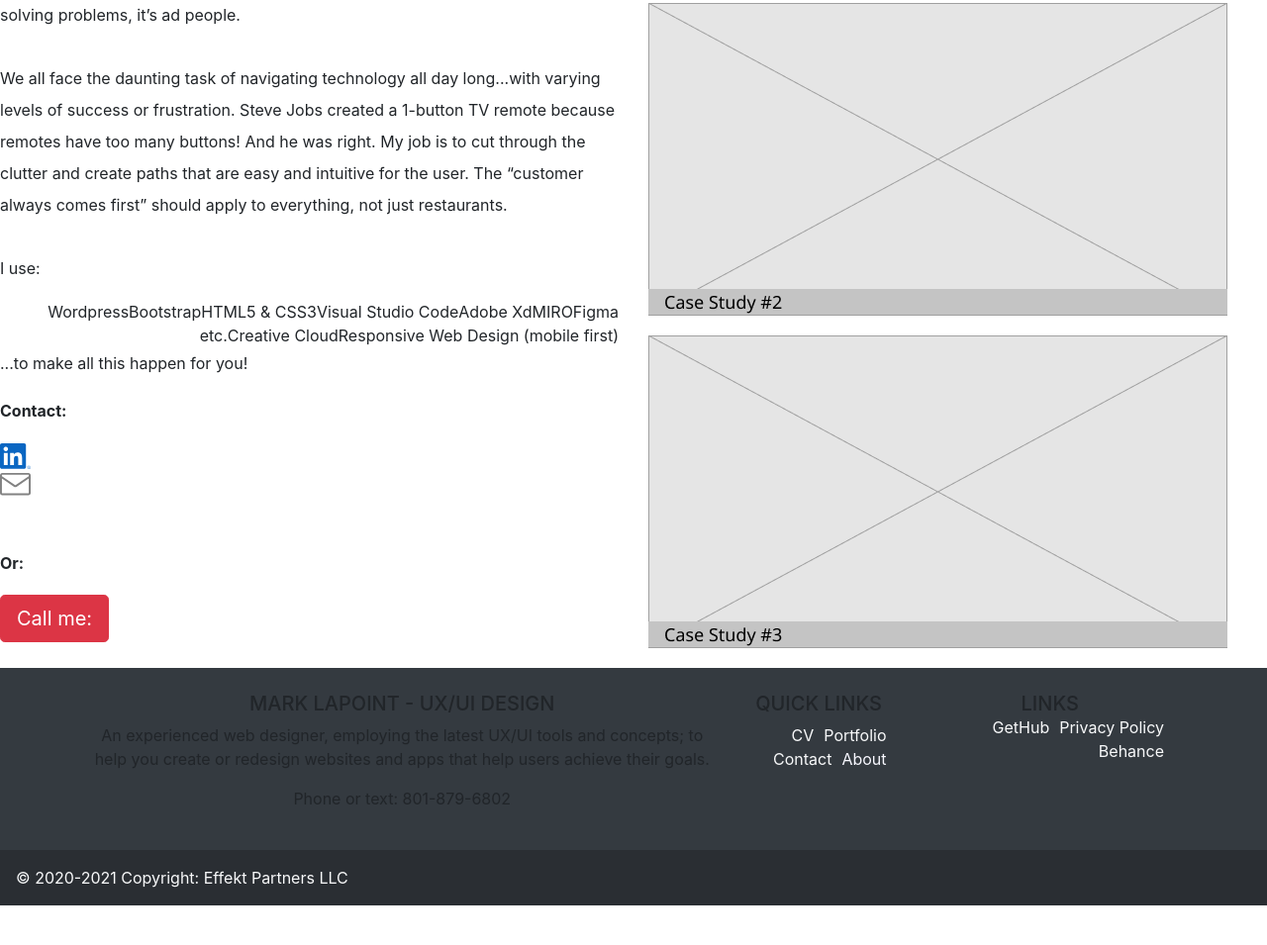
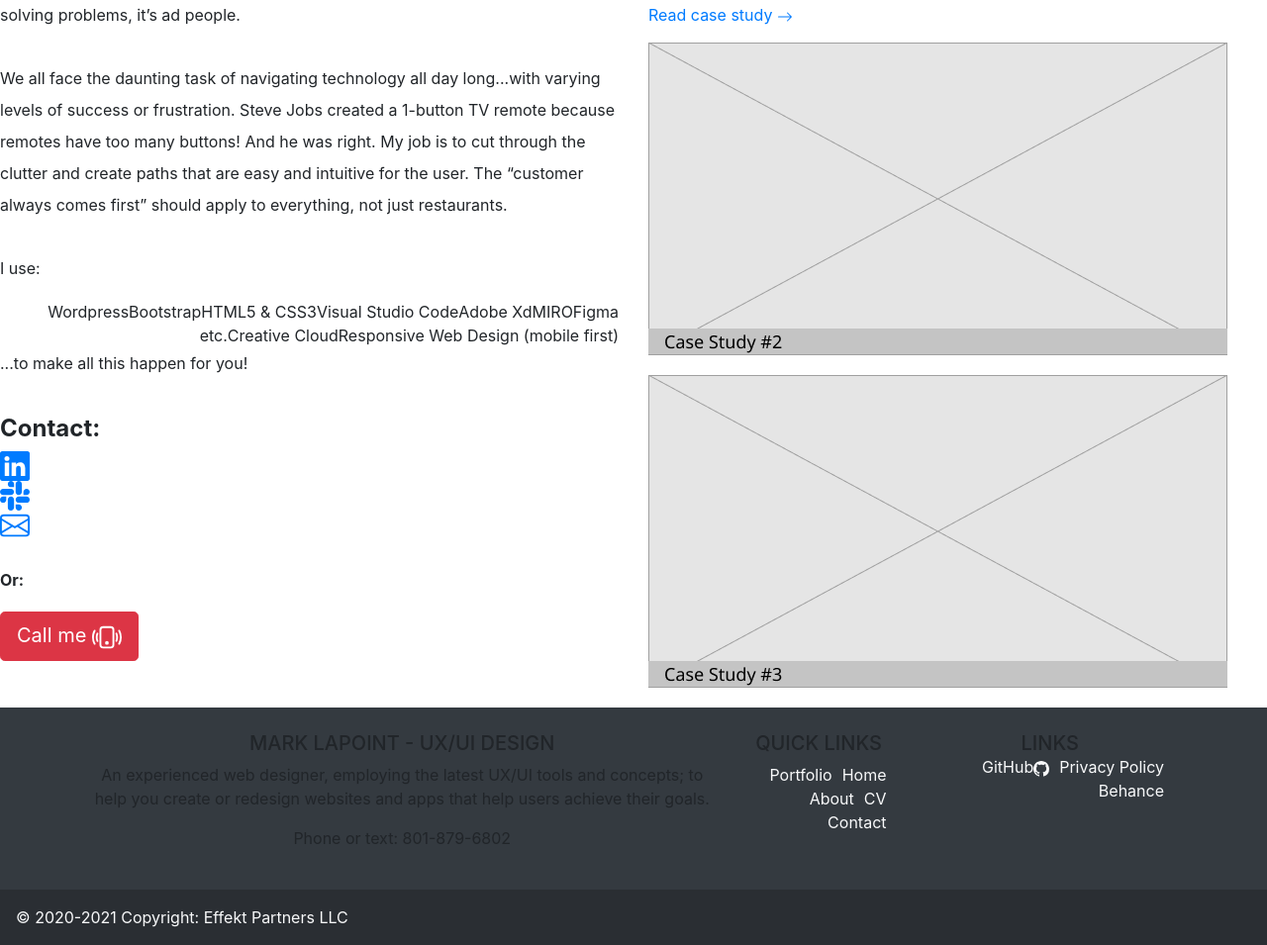
Before and after one commit to mlapoint1960/UX_UI_HW_17, a plain HTML site: page Mark-LaPoint-UX-UI-New/index.html in a window 1280 px wide. Shown: the part 450-1405 px from the top of the page at 99% size. Before the commit the page ends 1365 px from the top, so only its background shows below. Drawn offline with nearby package versions, Linux system fonts and the light colour scheme.

Commit message:
adding icons

```diff
--- a/Mark-LaPoint-UX-UI-New/css/style.css
+++ b/Mark-LaPoint-UX-UI-New/css/style.css
@@ -55,6 +55,10 @@ h2 {
     font-size: 1.25em;
     line-height: 115%;
     }
+
+svg {
+    margin-left: .25em;
+}
 
 h1 {
     font-family: -apple-system, BlinkMacSystemFont, 'Segoe UI', Roboto, Oxygen, Ubuntu, Cantarell, 'Open Sans', 'Helvetica Neue', sans-serif;
--- a/Mark-LaPoint-UX-UI-New/index.html
+++ b/Mark-LaPoint-UX-UI-New/index.html
@@ -71,16 +71,27 @@
 
 
         <div>
-          <div><p class="p1"><b>Contact:</p></b></div>
-            <div class="flex-container-contact"><a href="https://www.linkedin.com/in/marklapoint1/" rel="noopener" target="_blank"><img src="/images/LinkedIn@2x.svg" alt="Linkedin"></a>
+          <div><h2><b>Contact:</h2></b></div>
+            <div class="flex-container-contact"><a href="https://www.linkedin.com/in/marklapoint1/" rel="noopener" target="_blank"><svg xmlns="http://www.w3.org/2000/svg" width="30" height="30" fill="currentColor" class="bi bi-linkedin" viewBox="0 0 16 16">
+              <path d="M0 1.146C0 .513.526 0 1.175 0h13.65C15.474 0 16 .513 16 1.146v13.708c0 .633-.526 1.146-1.175 1.146H1.175C.526 16 0 15.487 0 14.854V1.146zm4.943 12.248V6.169H2.542v7.225h2.401zm-1.2-8.212c.837 0 1.358-.554 1.358-1.248-.015-.709-.52-1.248-1.342-1.248-.822 0-1.359.54-1.359 1.248 0 .694.521 1.248 1.327 1.248h.016zm4.908 8.212V9.359c0-.216.016-.432.08-.586.173-.431.568-.878 1.232-.878.869 0 1.216.662 1.216 1.634v3.865h2.401V9.25c0-2.22-1.184-3.252-2.764-3.252-1.274 0-1.845.7-2.165 1.193v.025h-.016a5.54 5.54 0 0 1 .016-.025V6.169h-2.4c.03.678 0 7.225 0 7.225h2.4z"/>
+            </svg></a>
             </div>
-        <div class="flex-container-contact"><a href="mailto:marklapoint@gmail.com?Subject=Hello%20from%20" target="_top"><img src="/images/mail-24.svg" alt="email"></a></div>
-    </div><br><br>
+            <div class="flex-container-contact"><a href="#" rel="noopener" target="_blank"><svg xmlns="http://www.w3.org/2000/svg" width="30" height="30" fill="currentColor" class="bi bi-slack" viewBox="0 0 16 16">
+              <path d="M3.362 10.11c0 .926-.756 1.681-1.681 1.681S0 11.036 0 10.111C0 9.186.756 8.43 1.68 8.43h1.682v1.68zm.846 0c0-.924.756-1.68 1.681-1.68s1.681.756 1.681 1.68v4.21c0 .924-.756 1.68-1.68 1.68a1.685 1.685 0 0 1-1.682-1.68v-4.21zM5.89 3.362c-.926 0-1.682-.756-1.682-1.681S4.964 0 5.89 0s1.68.756 1.68 1.68v1.682H5.89zm0 .846c.924 0 1.68.756 1.68 1.681S6.814 7.57 5.89 7.57H1.68C.757 7.57 0 6.814 0 5.89c0-.926.756-1.682 1.68-1.682h4.21zm6.749 1.682c0-.926.755-1.682 1.68-1.682.925 0 1.681.756 1.681 1.681s-.756 1.681-1.68 1.681h-1.681V5.89zm-.848 0c0 .924-.755 1.68-1.68 1.68A1.685 1.685 0 0 1 8.43 5.89V1.68C8.43.757 9.186 0 10.11 0c.926 0 1.681.756 1.681 1.68v4.21zm-1.681 6.748c.926 0 1.682.756 1.682 1.681S11.036 16 10.11 16s-1.681-.756-1.681-1.68v-1.682h1.68zm0-.847c-.924 0-1.68-.755-1.68-1.68 0-.925.756-1.681 1.68-1.681h4.21c.924 0 1.68.756 1.68 1.68 0 .926-.756 1.681-1.68 1.681h-4.21z"/>
+            </svg></a>
+            </div>
+        <div class="flex-container-contact"><a href="mailto:marklapoint@gmail.com?Subject=Hello%20from%20" target="_top"><svg xmlns="http://www.w3.org/2000/svg" width="30" height="30" fill="currentColor" class="bi bi-envelope" viewBox="0 0 16 16">
+          <path d="M0 4a2 2 0 0 1 2-2h12a2 2 0 0 1 2 2v8a2 2 0 0 1-2 2H2a2 2 0 0 1-2-2V4zm2-1a1 1 0 0 0-1 1v.217l7 4.2 7-4.2V4a1 1 0 0 0-1-1H2zm13 2.383-4.758 2.855L15 11.114v-5.73zm-.034 6.878L9.271 8.82 8 9.583 6.728 8.82l-5.694 3.44A1 1 0 0 0 2 13h12a1 1 0 0 0 .966-.739zM1 11.114l4.758-2.876L1 5.383v5.73z"/>
+        </svg></a></div>
+    </div><br>
     <div><p class="p1"><b>Or:</p></b></div>
 
 
 <!-- Button trigger modal -->
-<button type="button" class="btn btn-lg btn-danger" data-toggle="popover" title="Popover title" data-content="And here's some amazing content. It's very engaging. Right?">Call me:</button>
+<button type="button" class="btn btn-lg btn-danger" data-toggle="popover" title="Popover title" data-content="And here's some amazing content. It's very engaging. Right?">Call me  <svg xmlns="http://www.w3.org/2000/svg" width="30" height="30" fill="currentColor" class="bi bi-phone-vibrate" viewBox="0 0 16 16">
+  <path d="M10 3a1 1 0 0 1 1 1v8a1 1 0 0 1-1 1H6a1 1 0 0 1-1-1V4a1 1 0 0 1 1-1h4zM6 2a2 2 0 0 0-2 2v8a2 2 0 0 0 2 2h4a2 2 0 0 0 2-2V4a2 2 0 0 0-2-2H6z"/>
+  <path d="M8 12a1 1 0 1 0 0-2 1 1 0 0 0 0 2zM1.599 4.058a.5.5 0 0 1 .208.676A6.967 6.967 0 0 0 1 8c0 1.18.292 2.292.807 3.266a.5.5 0 0 1-.884.468A7.968 7.968 0 0 1 0 8c0-1.347.334-2.619.923-3.734a.5.5 0 0 1 .676-.208zm12.802 0a.5.5 0 0 1 .676.208A7.967 7.967 0 0 1 16 8a7.967 7.967 0 0 1-.923 3.734.5.5 0 0 1-.884-.468A6.967 6.967 0 0 0 15 8c0-1.18-.292-2.292-.807-3.266a.5.5 0 0 1 .208-.676zM3.057 5.534a.5.5 0 0 1 .284.648A4.986 4.986 0 0 0 3 8c0 .642.12 1.255.34 1.818a.5.5 0 1 1-.93.364A5.986 5.986 0 0 1 2 8c0-.769.145-1.505.41-2.182a.5.5 0 0 1 .647-.284zm9.886 0a.5.5 0 0 1 .648.284C13.855 6.495 14 7.231 14 8c0 .769-.145 1.505-.41 2.182a.5.5 0 0 1-.93-.364C12.88 9.255 13 8.642 13 8c0-.642-.12-1.255-.34-1.818a.5.5 0 0 1 .283-.648z"/>
+</svg></button>
 
 
 
@@ -90,6 +101,10 @@
 
     <div class="col-lg-6 col-md-6 col-sm-6 col-xs-1">
         <div><a href="/mark-lapoint-epa-casestudy.html"><img class="casestudyimg" src="/images/epa-front-index.png" alt="Environmantal Protection Agency"></div></a>
+
+        <p><a href="/mark-lapoint-epa-casestudy.html">Read case study <svg xmlns="http://www.w3.org/2000/svg" width="16" height="16" fill="currentColor" class="bi bi-arrow-right" viewBox="0 0 16 16">
+          <path fill-rule="evenodd" d="M1 8a.5.5 0 0 1 .5-.5h11.793l-3.147-3.146a.5.5 0 0 1 .708-.708l4 4a.5.5 0 0 1 0 .708l-4 4a.5.5 0 0 1-.708-.708L13.293 8.5H1.5A.5.5 0 0 1 1 8z"/>
+        </svg></a></p>
         <div><img class="casestudyimg" src="/images/Imagecasestudy2.png" alt="Case Study EPA"></div>
 
         <div>
@@ -124,13 +139,16 @@
 
         <ul class="list-unstyled mb-0">
           <li>
+              <a href="/index.html" class="text-light">Home</a>
+            </li>
+          <li>
             <a href="#!" class="text-light">Portfolio</a>
           </li>
           <li>
             <a href="#!" class="text-light">CV</a>
           </li>
           <li>
-              <a href="/about-mark-lapoint-ux-ui-designer">About</a>
+              <a href="/about-mark-lapoint-ux-ui-designer" class="text-light">About</a>
           </li>
           <li>
             <a href="#!" class="text-light">Contact</a>
@@ -148,10 +166,12 @@
             <a href="#!" class="text-light">Privacy Policy</a>
           </li>
           <li>
-            <a href="https://github.com/mlapoint1960" rel="noopener" target="_blank" class="text-light">GetHub</a>
+            <a href="https://github.com/mlapoint1960" rel="noopener" target="_blank" class="text-light">GitHub<svg xmlns="http://www.w3.org/2000/svg" width="16" height="16" fill="currentColor" class="bi bi-github" viewBox="0 0 16 16">
+              <path d="M8 0C3.58 0 0 3.58 0 8c0 3.54 2.29 6.53 5.47 7.59.4.07.55-.17.55-.38 0-.19-.01-.82-.01-1.49-2.01.37-2.53-.49-2.69-.94-.09-.23-.48-.94-.82-1.13-.28-.15-.68-.52-.01-.53.63-.01 1.08.58 1.23.82.72 1.21 1.87.87 2.33.66.07-.52.28-.87.51-1.07-1.78-.2-3.64-.89-3.64-3.95 0-.87.31-1.59.82-2.15-.08-.2-.36-1.02.08-2.12 0 0 .67-.21 2.2.82.64-.18 1.32-.27 2-.27.68 0 1.36.09 2 .27 1.53-1.04 2.2-.82 2.2-.82.44 1.1.16 1.92.08 2.12.51.56.82 1.27.82 2.15 0 3.07-1.87 3.75-3.65 3.95.29.25.54.73.54 1.48 0 1.07-.01 1.93-.01 2.2 0 .21.15.46.55.38A8.012 8.012 0 0 0 16 8c0-4.42-3.58-8-8-8z"/>
+            </svg></a>
           </li>
           <li>
-            <a href="#!" class="text-light">Behance</a>
+            <a href="https://www.behance.net/marklapoint" class="text-light" target="_blank" rel="noopener">Behance</a>
           </li>
         </ul>
       </div>
@@ -182,12 +202,7 @@
 </footer>
 
 <!-- Footer -->
-
-
           <!-- jQuery (necessary for Bootstrap's JavaScript plugins) -->
           <script src="https://cdn.jsdelivr.net/npm/bootstrap@5.0.0-beta3/dist/js/bootstrap.bundle.min.js" integrity="sha384-JEW9xMcG8R+pH31jmWH6WWP0WintQrMb4s7ZOdauHnUtxwoG2vI5DkLtS3qm9Ekf" crossorigin="anonymous"></script>
-
-          <script src="https://code.jquery.com/jquery-3.6.0.min.js" integrity="sha256-/xUj+3OJU5yExlq6GSYGSHk7tPXikynS7ogEvDej/m4=" crossorigin="anonymous"></script>
-
 </body>
 </html>
```
Also changed, not shown: Mark-LaPoint-UX-UI-New/about-mark-lapoint-ux-ui-designer.html (+8 -3 lines).
